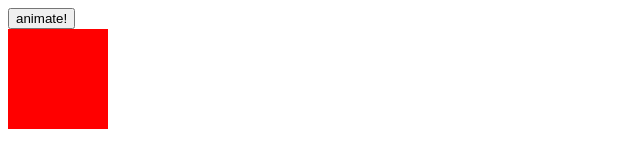
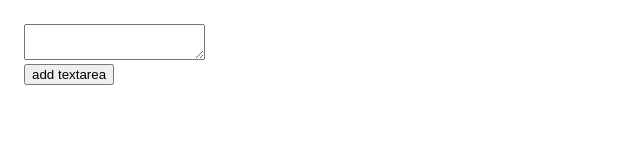
Before and after one commit to RandyDavis/TheLodge, a plain HTML site: page 13-files/index.html in a window 1280 px wide. Shown: the whole page, without its empty margins (0-640 px from the left). Drawn offline with Linux system fonts and the light colour scheme; files that its build step writes are made by us from their sources.

Commit message:
Update Lesson 13 files with jq event examples

```diff
--- a/13-files/css/style.css
+++ /dev/null
@@ -1,6 +0,0 @@
-div {
-  width: 100px;
-  height: 100px;
-  background: red;
-  position: relative;
-}
--- a/13-files/index.html
+++ b/13-files/index.html
@@ -6,37 +6,84 @@
   <link rel="stylesheet" href="css/style.css">
 </head>
 <body>
-  <button>animate!</button>
+  <div id="scope">
+    <textarea></textarea>
+  </div>
 
-  <div></div>
+  <button>add textarea</button>
 
 
   <script src="js/jquery-2.1.1.js"></script>
   <script>
-    $("button").on("click", moveBox);
+    // CLICK EVENT
+    $("#scope").on("click", "textarea", function(event) {
+      console.log(event);
+    });
 
-    function moveBox() {
-      $("div").slideUp(2000, doneSliding);
-    };
+    // CLICK EVENT via .one
+    /*$("#scope").one("click", "textarea", function(event) {
+      console.log(event);
+    });*/
 
-    function doneSliding() {
-      alert("hi, i'm done sliding!");
-    }
+    // UNBIND EVENT
+    /*$("#scope").off("click", "textarea");*/
 
-    // Animation with callback functions
-    /*function moveBox() {
-      $("div").animate({
-          "top": 20,
-          "left": 20
-      }, 2000, function() {
-        $("div").animate({
-            "top": 0,
-            "left": 0
-        }, function() {
-          alert("hi!");
-        });
-      });
-    }*/
+    // CLICK EVENTS FOR MULTIPLE ELEMENTS via namespacing
+    /*$("#scope").on("click.one", "textarea", function(event) {
+      console.log(event);
+    });
+
+    $("#scope").on("click.two", "textarea", function(event) {
+      console.log(event);
+    });*/
+
+    // DBL CLICK EVENT
+    /*$("#scope").on("dblclick", "textarea", function() {
+      console.log(event);
+    });*/
+
+    // MOUSEDOWN EVENT
+    /*$("#scope").on("mousedown", "textarea", function() {
+      console.log(event);
+    });*/
+
+    // MOUSEUP EVENT
+    /*$("#scope").on("mouseup", "textarea", function() {
+      console.log(event);
+    });
+    */
+
+    // MOUSEENTER EVENT
+    /*$("#scope").on("mouseenter", "textarea", function() {
+      console.log(event);
+    });*/
+
+    // MOUSEOVER EVENT
+    /*$("#scope").on("mouseover", "textarea", function() {
+      console.log(event);
+    });*/
+
+    // KEYDOWN EVENT ... can add KEYUP in same event
+    /*$("#scope").on("keydown keyup", "textarea", function() {
+      console.log(event);
+    });
+    */
+
+    // BLUR EVENT
+    /*$("#scope").on("blur", "textarea", function() {
+      console.log(event);
+    });*/
+
+    // CHANGE EVENT
+    $("#scope").on("change", "textarea", function() {
+      console.log(event);
+    });
+
+    $("button").on("click", function() {
+
+      $("<textarea />").appendTo("#scope");
+
+    });
   </script>
   <script>document.write('<script src="http://' + (location.host || 'localhost').split(':')[0] + ':35729/livereload.js?snipver=1"></' + 'script>')</script>
 </body>
```
